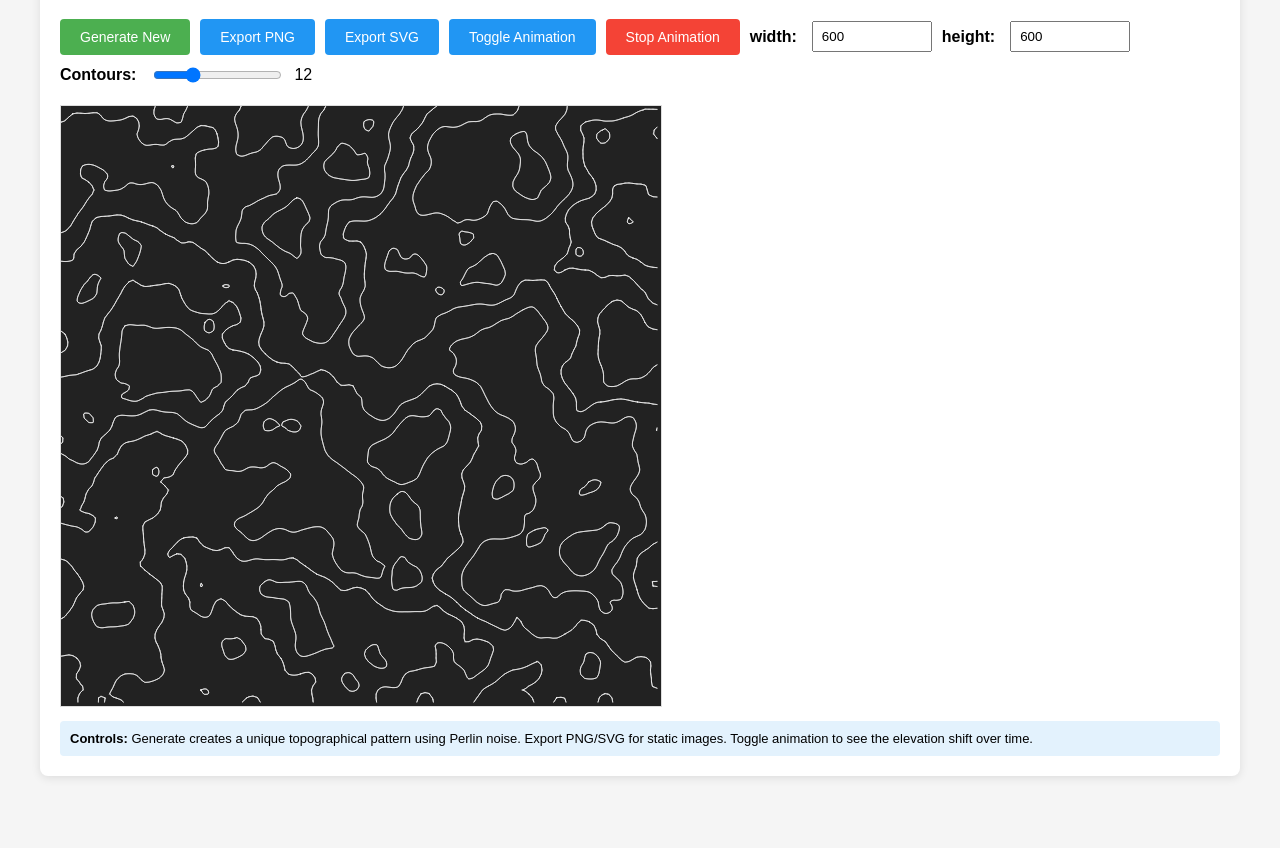
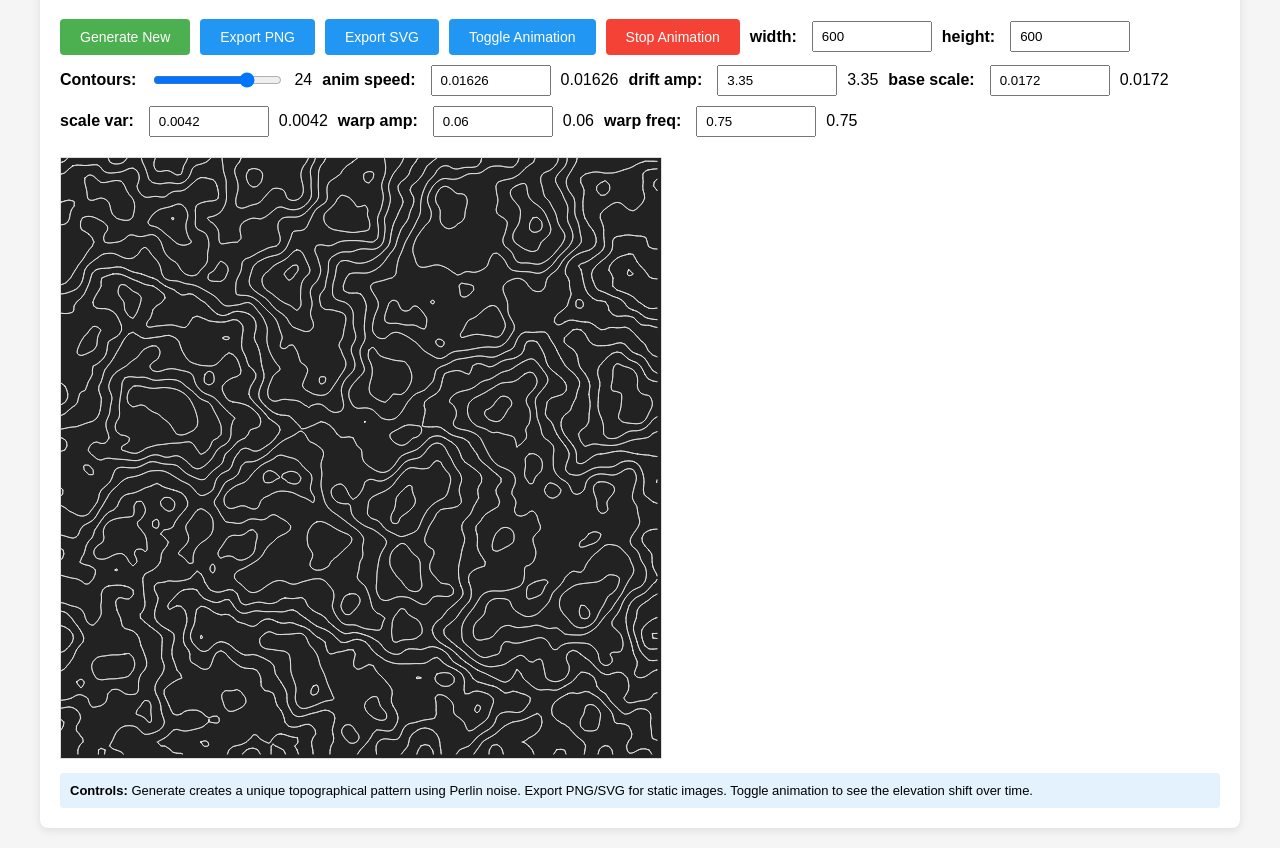
Before and after one commit to Jish2/topographic, a website: page index.html in a window 1280 px wide. Shown: the part 101-949 px from the top of the page. Before the commit the page ends 897 px from the top, so only its background shows below. Drawn offline with Linux system fonts and the light colour scheme.

Commit message:
fix animation fluidity

```diff
--- a/app.js
+++ b/app.js
@@ -4,6 +4,13 @@ let ctx = null;
 let heightMap = [];
 let animationId = null;
 let animationTime = 0;
+let animationSpeed = 0.01626; // lower = slower progression over time
+let motionAmplitude = 3.35; // lower = smaller spatial shift per frame
+let baseScale = 0.0172; // terrain base frequency
+let scaleVariance = 0.0042; // how much the scale can vary around base
+let lastFrameTs = null; // ms timestamp from rAF
+let warpAmplitude = 0.06; // domain warp strength in noise units
+let warpFrequency = 0.75; // domain warp frequency multiplier
 
 // Initialize canvas size
 function updateResolution() {
@@ -42,19 +49,35 @@ function generateTopo() {
 }
 
 // Animation loop
-function animate() {
+function animate(ts) {
   if (!canvas || !ctx) return;
-  animationTime += 0.02;
+  if (lastFrameTs == null) lastFrameTs = ts;
+  const dt = Math.max(0, Math.min(1 / 20, (ts - lastFrameTs) / 1000)); // clamp to avoid jumps
+  lastFrameTs = ts;
+  animationTime += animationSpeed + dt * animationSpeed; // time advances with frame time
   const width = canvas.width;
   const height = canvas.height;
 
   const { gridW, gridH } = computeGridSamples(width, height);
 
   // Generate height map with time offset for animation
-  const offsetX = Math.sin(animationTime) * 10;
-  const offsetY = Math.cos(animationTime) * 10;
+  const offsetX = Math.sin(animationTime * 0.8) * motionAmplitude;
+  const offsetY = Math.cos(animationTime * 0.6) * motionAmplitude;
 
-  heightMap = generateHeightMap(gridW, gridH, offsetX, offsetY);
+  // very slow, smooth undulation of feature scale for fluid growth/shrink
+  const scaleMod =
+    baseScale + scaleVariance * 0.5 * (1 + Math.sin(animationTime * 0.25));
+
+  heightMap = generateHeightMap(
+    gridW,
+    gridH,
+    offsetX,
+    offsetY,
+    scaleMod,
+    animationTime,
+    warpAmplitude,
+    warpFrequency
+  );
   renderTopographic(width, height, heightMap);
 
   if (animationId) {
@@ -66,11 +89,14 @@ function toggleAnimation() {
   if (animationId) {
     cancelAnimationFrame(animationId);
     animationId = null;
-    document.querySelector(".btn-secondary").textContent = "Start Animation";
+    const btn = document.getElementById("toggleBtn");
+    if (btn) btn.textContent = "Start Animation";
   } else {
     animationId = true;
-    animate();
-    document.querySelector(".btn-secondary").textContent = "Stop Animation";
+    lastFrameTs = null;
+    requestAnimationFrame(animate);
+    const btn = document.getElementById("toggleBtn");
+    if (btn) btn.textContent = "Stop Animation";
   }
 }
 
@@ -98,4 +124,71 @@ document.addEventListener("DOMContentLoaded", function () {
   document.getElementById("contours").addEventListener("input", function () {
     document.getElementById("contoursValue").textContent = this.value;
   });
+
+  // Sliders: bind to globals and refresh preview
+  function bindSlider(id, stateSetter, valueFormatter) {
+    const el = document.getElementById(id);
+    const label = document.getElementById(id + "Value");
+    if (!el) return;
+    const fmt = valueFormatter || ((v) => v);
+    const setLabel = () => label && (label.textContent = fmt(el.value));
+    setLabel();
+    function handle() {
+      stateSetter(parseFloat(this.value));
+      setLabel();
+      // If not animating, refresh the frame to see the change immediately
+      if (!animationId) {
+        const width = canvas.width;
+        const height = canvas.height;
+        const { gridW, gridH } = computeGridSamples(width, height);
+        const offsetX = 0;
+        const offsetY = 0;
+        const scaleMod = baseScale;
+        heightMap = generateHeightMap(
+          gridW,
+          gridH,
+          offsetX,
+          offsetY,
+          scaleMod,
+          animationTime,
+          warpAmplitude,
+          warpFrequency
+        );
+        renderTopographic(width, height, heightMap);
+      }
+    }
+    el.addEventListener("input", handle);
+    el.addEventListener("change", handle);
+  }
+
+  bindSlider(
+    "animationSpeed",
+    (v) => (animationSpeed = v),
+    (v) => Number(v).toFixed(5)
+  );
+  bindSlider(
+    "motionAmplitude",
+    (v) => (motionAmplitude = v),
+    (v) => Number(v).toFixed(2)
+  );
+  bindSlider(
+    "baseScale",
+    (v) => (baseScale = v),
+    (v) => Number(v).toFixed(4)
+  );
+  bindSlider(
+    "scaleVariance",
+    (v) => (scaleVariance = v),
+    (v) => Number(v).toFixed(4)
+  );
+  bindSlider(
+    "warpAmplitude",
+    (v) => (warpAmplitude = v),
+    (v) => Number(v).toFixed(2)
+  );
+  bindSlider(
+    "warpFrequency",
+    (v) => (warpFrequency = v),
+    (v) => Number(v).toFixed(2)
+  );
 });
--- a/index.html
+++ b/index.html
@@ -83,7 +83,11 @@
         </button>
         <button class="btn-secondary" onclick="exportPNG()">Export PNG</button>
         <button class="btn-secondary" onclick="exportSVG()">Export SVG</button>
-        <button class="btn-secondary" onclick="toggleAnimation()">
+        <button
+          id="toggleBtn"
+          class="btn-secondary"
+          onclick="toggleAnimation()"
+        >
           Toggle Animation
         </button>
         <button class="btn-danger" onclick="stopAnimation()">
@@ -118,11 +122,78 @@
           id="contours"
           min="5"
           max="30"
-          value="12"
+          value="24"
           step="1"
           onchange="generateTopo()"
         />
-        <span id="contoursValue">12</span>
+        <span id="contoursValue">24</span>
+
+        <!-- Animation and noise controls -->
+        <label for="animationSpeed">anim speed:</label>
+        <input
+          type="number"
+          id="animationSpeed"
+          min="0"
+          max="1"
+          value="0.01626"
+          step="0.00001"
+        />
+        <span id="animationSpeedValue">0.01626</span>
+
+        <label for="motionAmplitude">drift amp:</label>
+        <input
+          type="number"
+          id="motionAmplitude"
+          min="0"
+          max="100"
+          value="3.35"
+          step="0.01"
+        />
+        <span id="motionAmplitudeValue">3.35</span>
+
+        <label for="baseScale">base scale:</label>
+        <input
+          type="number"
+          id="baseScale"
+          min="0.0001"
+          max="1"
+          value="0.0172"
+          step="0.0001"
+        />
+        <span id="baseScaleValue">0.0172</span>
+
+        <label for="scaleVariance">scale var:</label>
+        <input
+          type="number"
+          id="scaleVariance"
+          min="0"
+          max="1"
+          value="0.0042"
+          step="0.0001"
+        />
+        <span id="scaleVarianceValue">0.0042</span>
+
+        <label for="warpAmplitude">warp amp:</label>
+        <input
+          type="number"
+          id="warpAmplitude"
+          min="0"
+          max="10"
+          value="0.06"
+          step="0.01"
+        />
+        <span id="warpAmplitudeValue">0.06</span>
+
+        <label for="warpFrequency">warp freq:</label>
+        <input
+          type="number"
+          id="warpFrequency"
+          min="0"
+          max="10"
+          value="0.75"
+          step="0.01"
+        />
+        <span id="warpFrequencyValue">0.75</span>
       </div>
 
       <canvas id="canvas"></canvas>
--- a/terrain.js
+++ b/terrain.js
@@ -1,9 +1,21 @@
+// Persistent Perlin instance for coherent animation across frames
+const __globalPerlin = new PerlinNoise(Math.random() * 1000);
+
 // Generate height map using Perlin noise
-function generateHeightMap(width, height, offsetX = 0, offsetY = 0) {
-  const perlin = new PerlinNoise(Math.random() * 1000);
+// Optional time-driven domain warping parameters create fluid morphing
+function generateHeightMap(
+  width,
+  height,
+  offsetX = 0,
+  offsetY = 0,
+  scaleOverride = null,
+  time = 0,
+  warpAmp = 0,
+  warpFreq = 1
+) {
   const map = [];
   // slightly lower frequency for broader, smoother features
-  const scale = 0.02;
+  const scale = scaleOverride == null ? 0.02 : scaleOverride;
 
   for (let y = 0; y < height; y++) {
     map[y] = [];
@@ -11,8 +23,25 @@ function generateHeightMap(width, height, offsetX = 0, offsetY = 0) {
       const nx = (x + offsetX) * scale;
       const ny = (y + offsetY) * scale;
 
+      // time-varying domain warp to morph features smoothly
+      let wx = nx;
+      let wy = ny;
+      if (warpAmp > 0) {
+        const wf = warpFreq;
+        const t1 = time * 0.25;
+        const t2 = time * 0.21;
+        const u =
+          __globalPerlin.octaveNoise(nx * wf + t1, ny * wf - t2, 3, 0.5) * 2 -
+          1;
+        const v =
+          __globalPerlin.octaveNoise(ny * wf + t2, nx * wf + t1, 3, 0.5) * 2 -
+          1;
+        wx = nx + warpAmp * u;
+        wy = ny + warpAmp * v;
+      }
+
       // layered noise for smooth terrain without axis-aligned artifacts
-      let value = perlin.octaveNoise(nx, ny, 5, 0.55);
+      let value = __globalPerlin.octaveNoise(wx, wy, 5, 0.55);
 
       // normalize to 0-1 range
       value = (value + 1) / 2;
```
